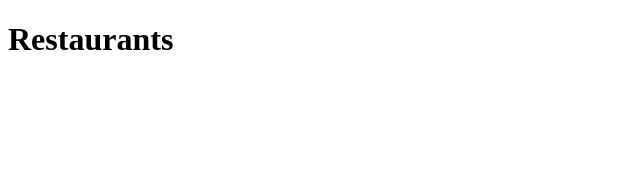
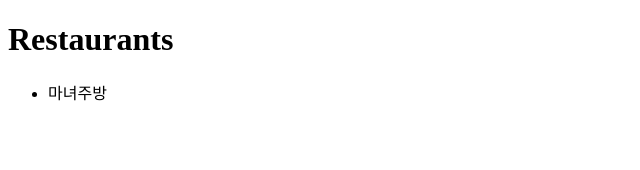
Before and after one commit to CodeSoom/react-week4-assignment-2, a React app: page / in a window 1280 px wide. Shown: the top 170 px of the page, without its empty margins (0-640 px from the left). Built offline with nearby package versions, Linux system fonts and the light colour scheme; the HTML template or start-up script is replaced by a standard one.

Commit message:
green: App renders a restaurant

```diff
--- a/src/App.jsx
+++ b/src/App.jsx
@@ -2,6 +2,9 @@ export default function App() {
   return (
     <div>
       <h1>Restaurants</h1>
+      <ul>
+        <li>마녀주방</li>
+      </ul>
     </div>
   );
 }
```
